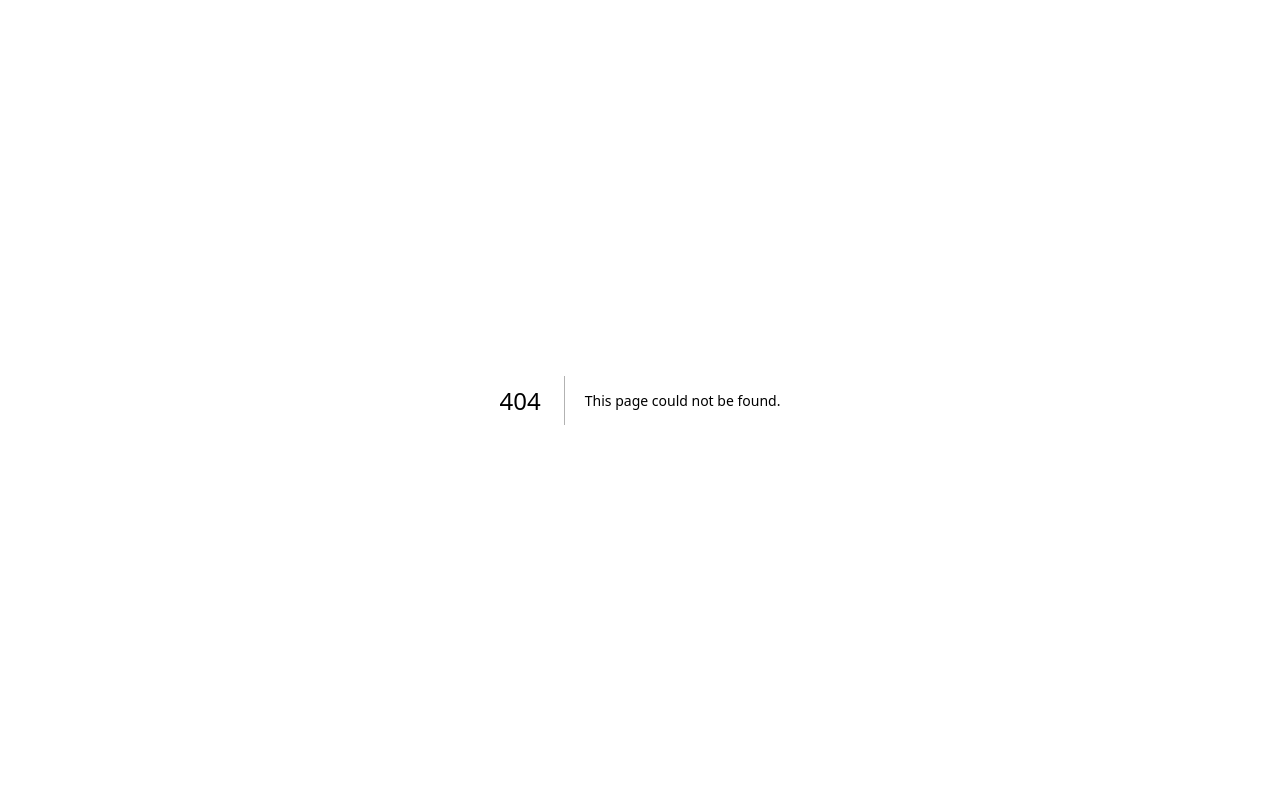
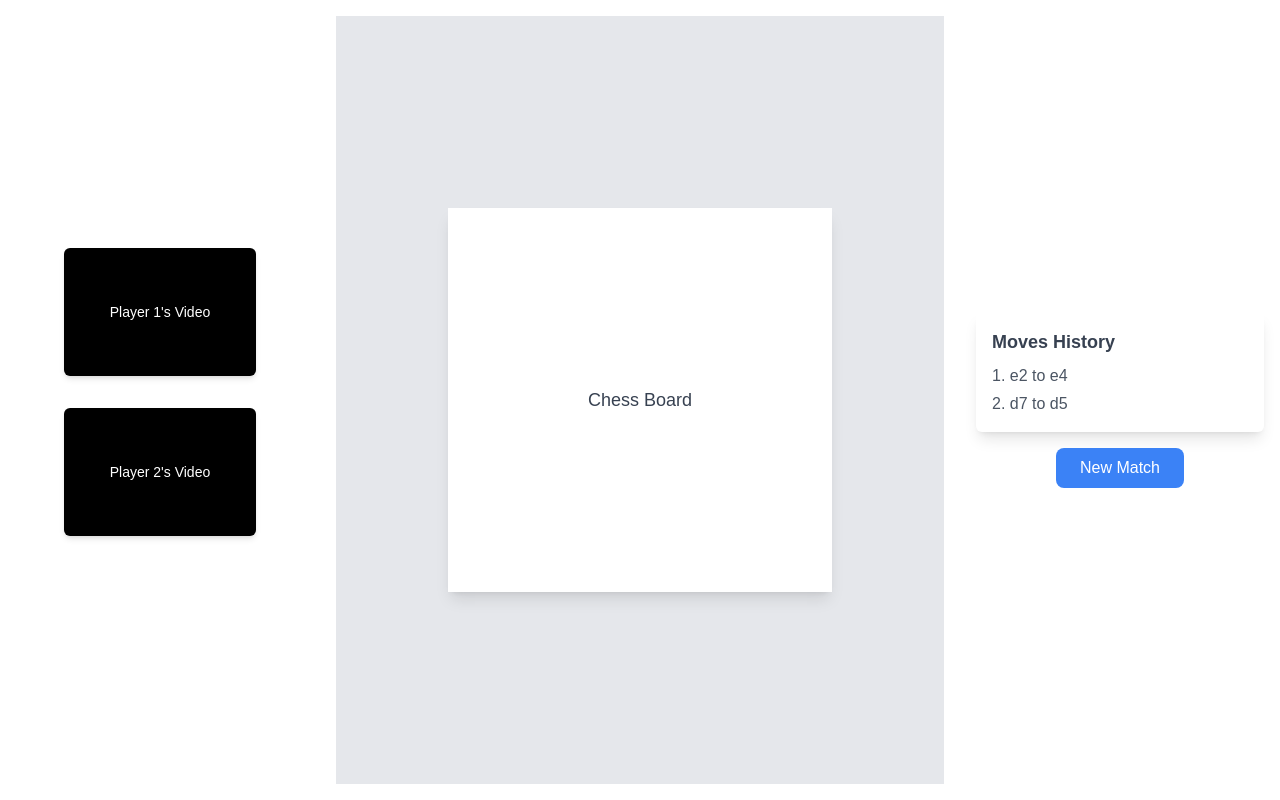
Before and after one commit to nurmandev/chess-p2p, a Next.js app: page /game in a window 1280 px wide. Before the commit this address had no page. Built offline with nearby package versions, Linux system fonts and the light colour scheme.

Commit message:
Refactor game page layout and add video call and moves list components

```diff
--- /dev/null
+++ b/src/app/game/page.tsx
@@ -0,0 +1,25 @@
+import ChessBoard from '@/components/shared/ChessBoard';
+import VideoCall from '@/components/shared/VideoCall';
+import MovesList from '@/components/shared/MovesList';
+
+export default function GamePage() {
+  return (
+    <div className="grid grid-cols-4 h-screen">
+      {/* Video Section */}
+      <div className="col-span-1 flex flex-col items-center justify-center space-y-4 p-4">
+        <VideoCall player="Player 1" />
+        <VideoCall player="Player 2" />
+      </div>
+
+      {/* Chessboard Section */}
+      <div className="col-span-2 flex items-center justify-center p-4">
+        <ChessBoard />
+      </div>
+
+      {/* Moves Section */}
+      <div className="col-span-1 flex flex-col items-center justify-center space-y-4 p-4">
+        <MovesList />
+      </div>
+    </div>
+  );
+}
--- /dev/null
+++ b/src/components/shared/ChessBoard.tsx
@@ -0,0 +1,13 @@
+import React from 'react';
+
+const ChessBoard: React.FC = () => {
+  return (
+    <div className="w-full h-full bg-gray-200 flex items-center justify-center">
+      <div className="w-96 h-96 bg-white shadow-lg flex items-center justify-center">
+        <p className="text-gray-700 text-lg">Chess Board</p>
+      </div>
+    </div>
+  );
+};
+
+export default ChessBoard;
--- /dev/null
+++ b/src/components/shared/MovesList.tsx
@@ -0,0 +1,21 @@
+import React from 'react';
+
+const MovesList: React.FC = () => {
+  return (
+    <div className="w-full flex flex-col items-center">
+      <div className="w-full bg-white shadow-lg p-4 rounded-md mb-4">
+        <h2 className="text-lg font-bold text-gray-700 mb-2">Moves History</h2>
+        <ul className="list-decimal list-inside space-y-1 text-gray-600">
+          <li>e2 to e4</li>
+          <li>d7 to d5</li>
+          {/* Placeholder moves; we’ll dynamically add moves here */}
+        </ul>
+      </div>
+      <button className="px-6 py-2 bg-blue-500 text-white rounded-lg hover:bg-blue-600">
+        New Match
+      </button>
+    </div>
+  );
+};
+
+export default MovesList;
--- /dev/null
+++ b/src/components/shared/VideoCall.tsx
@@ -0,0 +1,17 @@
+import React from 'react';
+
+interface VideoCallProps {
+  player: string;
+}
+
+const VideoCall: React.FC<VideoCallProps> = ({ player }) => {
+  return (
+    <div className="w-full flex flex-col items-center">
+      <div className="w-48 h-32 bg-black rounded-md shadow-md mb-4 flex items-center justify-center">
+        <p className="text-white text-sm">{player}&apos;s Video</p>
+      </div>
+    </div>
+  );
+};
+
+export default VideoCall;
```
